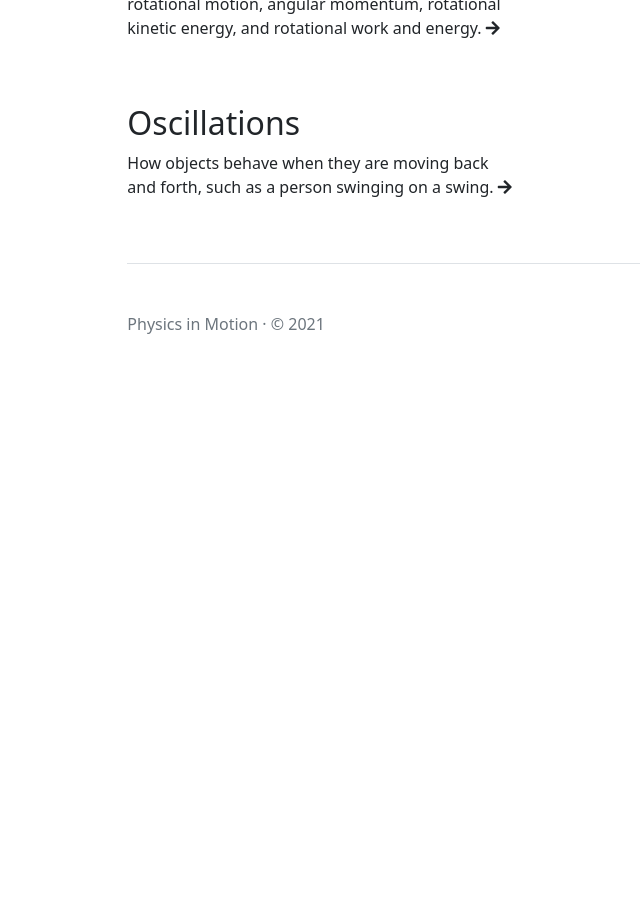
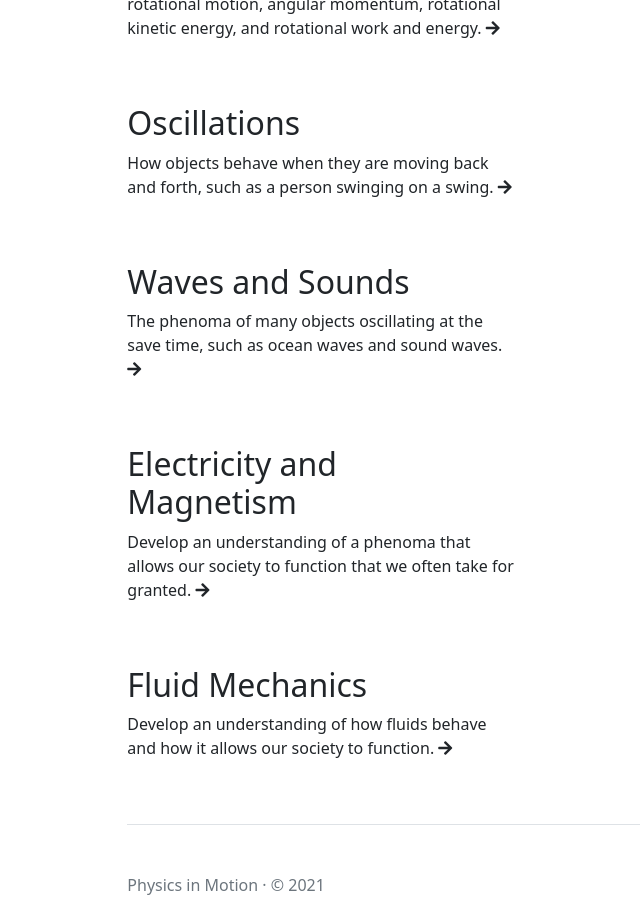
Before and after one commit to LeNPaul/physics-in-motion-client, a Jekyll site: the page built from index.html, in a window 1280 px wide and 900 px high, scrolled down 1783 px. Shown: the whole window, without its empty margins (102-742 px from the left). Built offline with Jekyll 4.4.1, drawn with Linux system fonts in a browser that asks for light colours; nearby versions of some CDN libraries; before the commit the page ends 2215 px from its top, so only the background shows below that.

Commit message:
Add remaining lessons modules

```diff
--- a/index.html
+++ b/index.html
@@ -64,7 +64,7 @@ title: "Home"
     <p>How objects behave when they are moving back and forth, such as a person swinging on a swing. <a href="/oscillations" class="text-dark"><i class="fas fa-arrow-right"></i></a></p>
   </div>
 </div>
-<!--
+
 <div class="row g-5 mb-5">
   <div class="col-md-6">
     <h2>Waves and Sounds</h2>
@@ -85,4 +85,3 @@ title: "Home"
     <p>Develop an understanding of how fluids behave and how it allows our society to function. <a href="/fluid-mechanics" class="text-dark"><i class="fas fa-arrow-right"></i></a></p>
   </div>
 </div>
--->
--- /dev/null
+++ b/lessons/electricity-and-magnetism.html
@@ -0,0 +1,43 @@
+---
+layout: default
+title: "Electricity and Magnetism"
+permalink: /electricity-and-magnetism
+---
+
+<h1>Electricity and Magnetism</h1>
+<p class="fs-5 col-md-8 mb-5">How objects behave when they are moving back and forth, such as a person swinging on a swing.</p>
+
+<div class="row g-5 mb-3">
+  <div class="col-md-6">
+    <h2>Electric Charge</h2>
+    <p>A fundamental measurement in electricity. <a href="/electricity-and-magnetism/electric-charge" class="text-dark"><i class="fas fa-arrow-right"></i></a></p>
+  </div>
+</div>
+
+<div class="row g-5 mb-3">
+  <div class="col-md-6">
+    <h2>Electric Fields</h2>
+    <p>Electricity is often described by the electric field. <a href="/electricity-and-magnetism/electric-fields" class="text-dark"><i class="fas fa-arrow-right"></i></a></p>
+  </div>
+</div>
+
+<div class="row g-5 mb-3">
+  <div class="col-md-6">
+    <h2>Electric Potential</h2>
+    <p>Since electrostratic force is conservative, the concept of potential energy can be applied here. <a href="/electricity-and-magnetism/electric-potential" class="text-dark"><i class="fas fa-arrow-right"></i></a></p>
+  </div>
+</div>
+
+<div class="row g-5 mb-3">
+  <div class="col-md-6">
+    <h2>Magnetic Fields</h2>
+    <p>Similar to how we had described the electric field as an invisible field that exists around every charge, the magnetic field is an invisible field that exists around magnetic particles. <a href="/electricity-and-magnetism/magnetic-fields" class="text-dark"><i class="fas fa-arrow-right"></i></a></p>
+  </div>
+</div>
+
+<div class="row g-5 mb-3">
+  <div class="col-md-6">
+    <h2>Sources of Magnetic Fields</h2>
+    <p>Electricity and magnetism have a fundamental relationship with each other: magnetic fields are created by moving electric charge. <a href="/electricity-and-magnetism/sources-of-magnetic-fields" class="text-dark"><i class="fas fa-arrow-right"></i></a></p>
+  </div>
+</div>
--- /dev/null
+++ b/lessons/fluid-mechanics.html
@@ -0,0 +1,43 @@
+---
+layout: default
+title: "Fluid Mechanics"
+permalink: /fluid-mechanics
+---
+
+<h1>Fluid Mechanics</h1>
+<p class="fs-5 col-md-8 mb-5">Develop an understanding of how fluids behave and how it allows our society to function.</p>
+
+<div class="row g-5 mb-3">
+  <div class="col-md-6">
+    <h2>Pressure</h2>
+    <p>Certain types of fluids, known as incompressible fluids, can be analyzed using Newton's laws to determine the behaviour of such fluids. <a href="/fluid-mechanics/pressure" class="text-dark"><i class="fas fa-arrow-right"></i></a></p>
+  </div>
+</div>
+
+<div class="row g-5 mb-3">
+  <div class="col-md-6">
+    <h2>Buoyancy</h2>
+    <p>The force on an object in a fluid is known as buoyancy. <a href="/fluid-mechanics/buoyancy" class="text-dark"><i class="fas fa-arrow-right"></i></a></p>
+  </div>
+</div>
+
+<div class="row g-5 mb-3">
+  <div class="col-md-6">
+    <h2>Continuity</h2>
+    <p>How the conservation of mass relates to the speed of a fluid. <a href="/fluid-mechanics/continuity" class="text-dark"><i class="fas fa-arrow-right"></i></a></p>
+  </div>
+</div>
+
+<div class="row g-5 mb-3">
+  <div class="col-md-6">
+    <h2>Fluid Statics</h2>
+    <p>Learn about Pascal's principle. <a href="/fluid-mechanics/fluid-statics" class="text-dark"><i class="fas fa-arrow-right"></i></a></p>
+  </div>
+</div>
+
+<div class="row g-5 mb-3">
+  <div class="col-md-6">
+    <h2>Fluid Dynamics</h2>
+    <p>Learn about the dynamics of fluids. <a href="/fluid-mechanics/fluid-dynamics" class="text-dark"><i class="fas fa-arrow-right"></i></a></p>
+  </div>
+</div>
--- /dev/null
+++ b/lessons/waves-and-sounds.html
@@ -0,0 +1,29 @@
+---
+layout: default
+title: "Waves and Sounds"
+permalink: /waves-and-sounds
+---
+
+<h1>Waves and Sounds</h1>
+<p class="fs-5 col-md-8 mb-5">The phenoma of many objects oscillating at the save time, such as ocean waves and sound waves.</p>
+
+<div class="row g-5 mb-3">
+  <div class="col-md-6">
+    <h2>Characteristics of Waves</h2>
+    <p>How we describe waves, and the different types of waves there are. <a href="/waves-and-sounds/characteristics-of-waves" class="text-dark"><i class="fas fa-arrow-right"></i></a></p>
+  </div>
+</div>
+
+<div class="row g-5 mb-3">
+  <div class="col-md-6">
+    <h2>Superposition of Waves</h2>
+    <p>An important characeristic of waves. <a href="/waves-and-sounds/superposition-of-waves" class="text-dark"><i class="fas fa-arrow-right"></i></a></p>
+  </div>
+</div>
+
+<div class="row g-5 mb-3">
+  <div class="col-md-6">
+    <h2>Interference</h2>
+    <p>Tying together the superposition of waves with the characteristics of waves. <a href="/waves-and-sounds/interference" class="text-dark"><i class="fas fa-arrow-right"></i></a></p>
+  </div>
+</div>
```
Also changed, not shown: lessons/electricity-and-magnetism/electric-charge.html (added, +27 -0 lines), lessons/electricity-and-magnetism/electric-fields.html (added, +21 -0 lines), lessons/electricity-and-magnetism/electric-potential.html (added, +29 -0 lines), lessons/electricity-and-magnetism/magnetic-fields.html (added, +22 -0 lines), lessons/electricity-and-magnetism/sources-of-magnetic-fields.html (added, +17 -0 lines), lessons/fluid-mechanics/buoyancy.html (added, +24 -0 lines), lessons/fluid-mechanics/continuity.html (added, +25 -0 lines), lessons/fluid-mechanics/fluid-dynamics.html (added, +33 -0 lines), lessons/fluid-mechanics/fluid-statics.html (added, +22 -0 lines), lessons/fluid-mechanics/pressure.html (added, +29 -0 lines), lessons/waves-and-sounds/characteristics-of-waves.html (added, +71 -0 lines), lessons/waves-and-sounds/interference.html (added, +62 -0 lines), lessons/waves-and-sounds/superposition-of-waves.html (added, +33 -0 lines).
